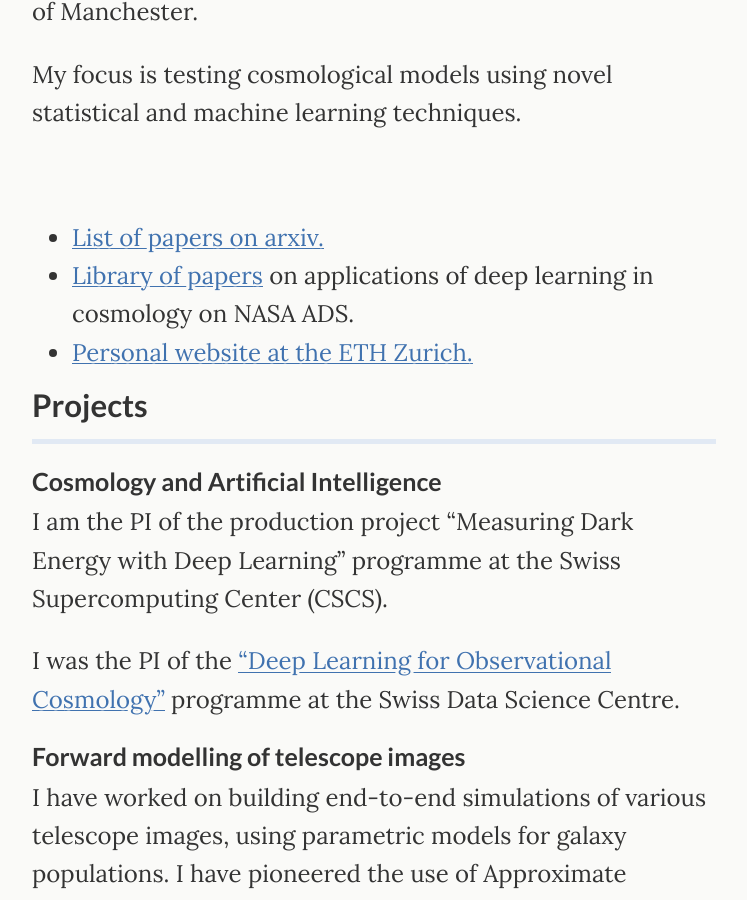
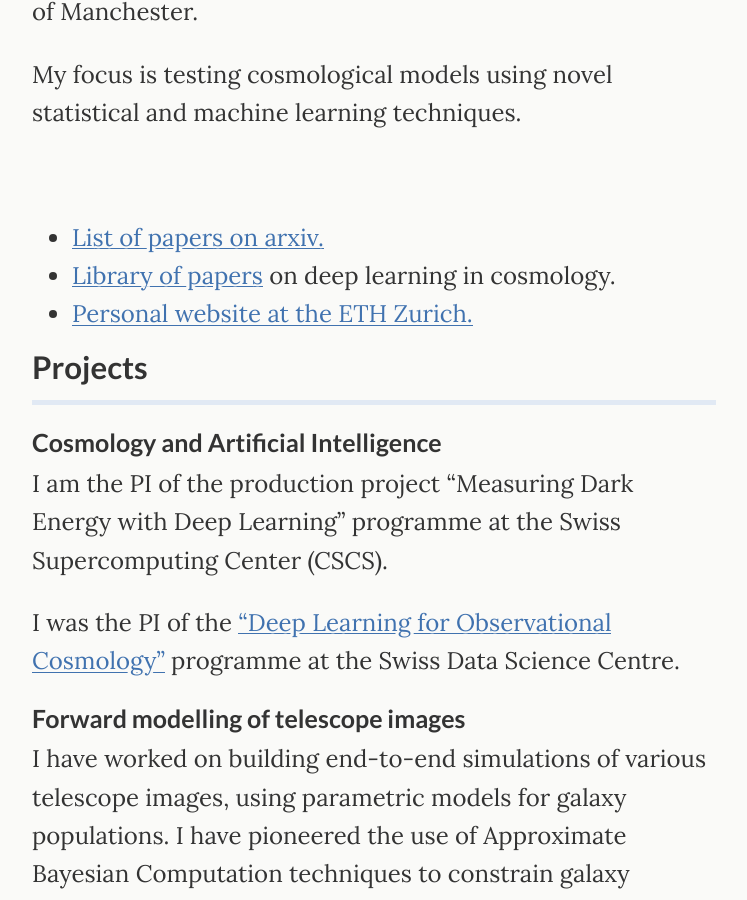
Before and after one commit to tomaszkacprzak/tomaszkacprzak.github.io, a Jekyll site: the page built from index.md, in a window 1280 px wide and 900 px high, scrolled down 341 px. Shown: the whole window, without its empty margins (266-1013 px from the left). Built offline with Jekyll 4.4.1, drawn with Linux system fonts in a browser that asks for light colours.

Commit message:
Update index.md

```diff
--- a/index.md
+++ b/index.md
@@ -18,7 +18,7 @@ My focus is testing cosmological models using novel statistical and machine lear
 
 
    *   [List of papers on arxiv.](https://arxiv.org/find/astro-ph/1/au:+Kacprzak_T/0/1/0/all/0/1)
-   *   [Library of papers](https://ui.adsabs.harvard.edu//#user/libraries/Tm731Ip0TkqWf9jLr5bMpA) on applications of deep learning in cosmology on NASA ADS.
+   *   [Library of papers](https://ui.adsabs.harvard.edu//#user/libraries/Tm731Ip0TkqWf9jLr5bMpA) on deep learning in cosmology.
    *   [Personal website at the ETH Zurich.](https://ethz.ch/content/specialinterest/phys/particle-physics/ipa/en/people/person-detail.MjEyNzM5.TGlzdC8xNTE3LDU5MTA3MzQ0MA==.html)
 <br>
 
```
